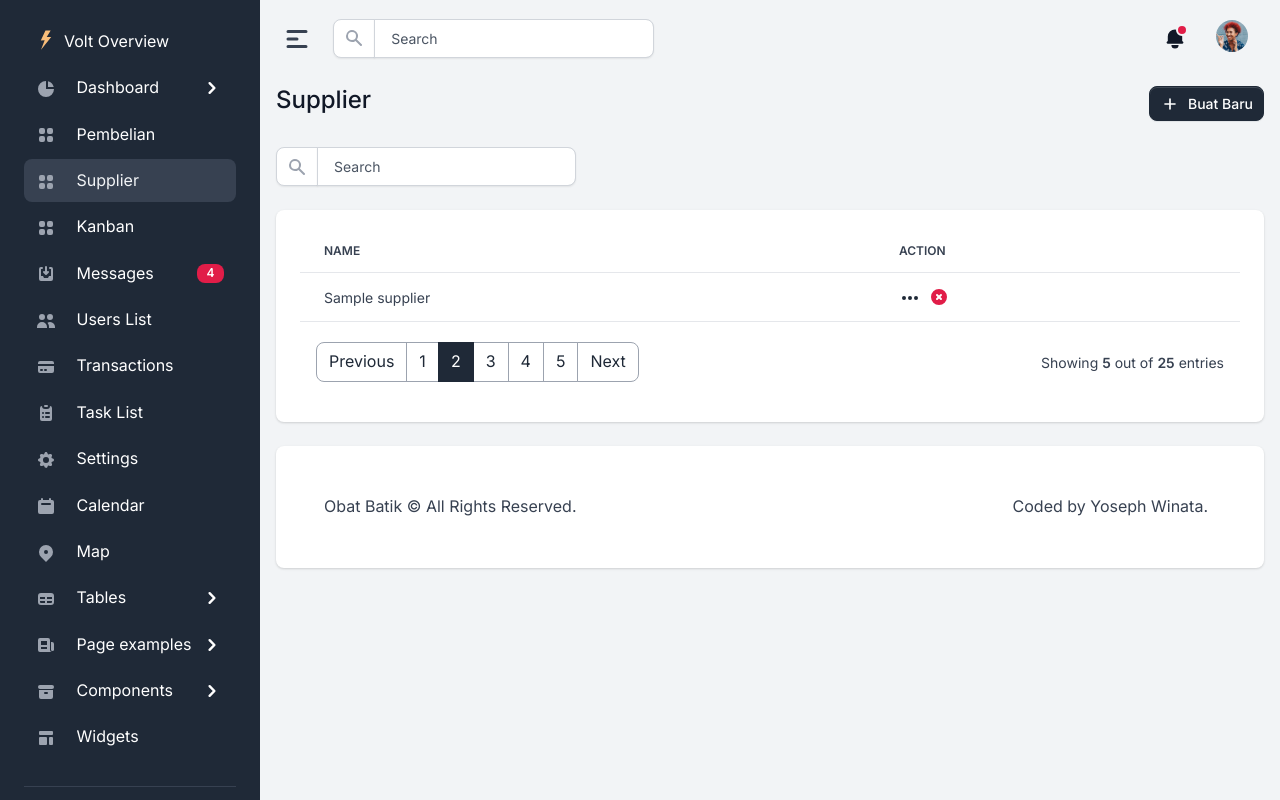
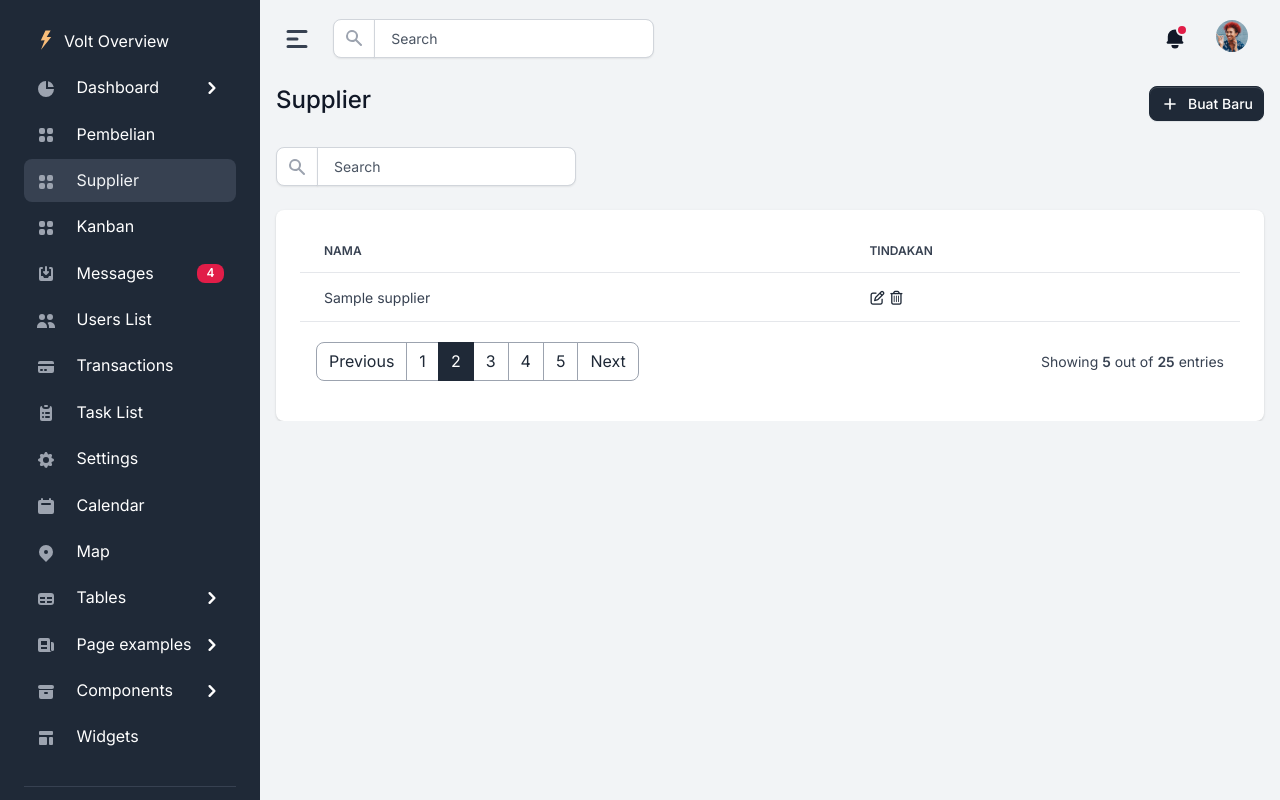
Before and after one commit to yosephwinata/obat-batik, a Django app: page /suppliers in a window 1280 px wide. Run offline with Django 3.2, Linux system fonts and the light colour scheme; tables that the repository leaves empty hold one stand-in row (values such as "Sample post"); some libraries are stand-ins or nearby versions.

Commit message:
Add action row to Suppliers

```diff
--- a/apps/supplier/templates/supplier/includes/supplier-row.html
+++ b/apps/supplier/templates/supplier/includes/supplier-row.html
@@ -4,26 +4,15 @@
     <td><span class="fw-normal">{{supplier.name}}</span></td>
     {% comment %} <td><span class="fw-normal">Gondrong</span></td> {% endcomment %}
     <td>
-        <div class="btn-group">
-            <button class="btn btn-link text-dark dropdown-toggle dropdown-toggle-split m-0 p-0" data-bs-toggle="dropdown" aria-haspopup="true" aria-expanded="false">
-                <svg class="icon icon-xs" fill="currentColor" viewBox="0 0 20 20" xmlns="http://www.w3.org/2000/svg"><path d="M6 10a2 2 0 11-4 0 2 2 0 014 0zM12 10a2 2 0 11-4 0 2 2 0 014 0zM16 12a2 2 0 100-4 2 2 0 000 4z"></path></svg>
-                <span class="visually-hidden">Toggle Dropdown</span>
-            </button>
-            <div class="dropdown-menu dashboard-dropdown dropdown-menu-start mt-2 py-1">
-                <a class="dropdown-item d-flex align-items-center" href="#">
-                    <svg class="dropdown-icon text-gray-400 me-2" fill="currentColor" viewBox="0 0 20 20" xmlns="http://www.w3.org/2000/svg"><path fill-rule="evenodd" d="M10 1.944A11.954 11.954 0 012.166 5C2.056 5.649 2 6.319 2 7c0 5.225 3.34 9.67 8 11.317C14.66 16.67 18 12.225 18 7c0-.682-.057-1.35-.166-2.001A11.954 11.954 0 0110 1.944zM11 14a1 1 0 11-2 0 1 1 0 012 0zm0-7a1 1 0 10-2 0v3a1 1 0 102 0V7z" clip-rule="evenodd"></path></svg>
-                    Reset Pass
-                </a>
-                <a class="dropdown-item d-flex align-items-center" href="#">
-                    <svg class="dropdown-icon text-gray-400 me-2" fill="currentColor" viewBox="0 0 20 20" xmlns="http://www.w3.org/2000/svg"><path d="M10 12a2 2 0 100-4 2 2 0 000 4z"></path><path fill-rule="evenodd" d="M.458 10C1.732 5.943 5.522 3 10 3s8.268 2.943 9.542 7c-1.274 4.057-5.064 7-9.542 7S1.732 14.057.458 10zM14 10a4 4 0 11-8 0 4 4 0 018 0z" clip-rule="evenodd"></path></svg>
-                    View Details
-                </a>
-                <a class="dropdown-item d-flex align-items-center" href="#">
-                    <svg class="dropdown-icon text-danger me-2" fill="currentColor" viewBox="0 0 20 20" xmlns="http://www.w3.org/2000/svg"><path d="M11 6a3 3 0 11-6 0 3 3 0 016 0zM14 17a6 6 0 00-12 0h12zM13 8a1 1 0 100 2h4a1 1 0 100-2h-4z"></path></svg>
-                    Suspend
-                </a>
-            </div>
-        </div>
-        <svg class="icon icon-xs text-danger ms-1" title="Delete" data-bs-toggle="tooltip" fill="currentColor" viewBox="0 0 20 20" xmlns="http://www.w3.org/2000/svg"><path fill-rule="evenodd" d="M10 18a8 8 0 100-16 8 8 0 000 16zM8.707 7.293a1 1 0 00-1.414 1.414L8.586 10l-1.293 1.293a1 1 0 101.414 1.414L10 11.414l1.293 1.293a1 1 0 001.414-1.414L11.414 10l1.293-1.293a1 1 0 00-1.414-1.414L10 8.586 8.707 7.293z" clip-rule="evenodd"></path></svg>
+        <button class="btn btn-link m-0 p-0">
+            <i class="far fa-edit" title="Ubah" data-bs-toggle="tooltip"></i>
+        </button>
+        <button class="btn btn-link m-0 p-0">
+            {% comment %} <svg class="icon icon-xs text-danger ms-1" title="Hapus" data-bs-toggle="tooltip" fill="currentColor" viewBox="0 0 20 20" xmlns="http://www.w3.org/2000/svg"><path fill-rule="evenodd" d="M10 18a8 8 0 100-16 8 8 0 000 16zM8.707 7.293a1 1 0 00-1.414 1.414L8.586 10l-1.293 1.293a1 1 0 101.414 1.414L10 11.414l1.293 1.293a1 1 0 001.414-1.414L11.414 10l1.293-1.293a1 1 0 00-1.414-1.414L10 8.586 8.707 7.293z" clip-rule="evenodd"></path></svg> {% endcomment %}
+            <i class="far fa-trash-alt" title="Hapus" data-bs-toggle="tooltip"></i>
+        </button>
     </td>
 </tr>
+
+<!-- Specific Page JS goes HERE  -->
+{% block javascripts %}{% endblock javascripts %}
--- a/apps/supplier/templates/supplier/supplier-read-all.html
+++ b/apps/supplier/templates/supplier/supplier-read-all.html
@@ -10,45 +10,15 @@
     <div class="d-flex justify-content-between flex-wrap flex-md-nowrap align-items-center py-4">
         <div class="d-block mb-4 mb-md-0">
             <h2 class="h4">Supplier</h2>
-            {% comment %} <p class="mb-0">Sub heading</p> {% endcomment %}
         </div>
         <div class="btn-toolbar mb-2 mb-md-0">
-            {% comment %} <a href="#" class="btn btn-sm btn-gray-800 d-inline-flex align-items-center"> {% endcomment %}
-            <!-- Button Modal -->
-            <button type="button" class="btn btn-sm btn-gray-800 d-inline-flex align-items-center" data-bs-toggle="modal" data-bs-target="#supplier-modal">
-                <svg class="icon icon-xs me-2" fill="none" stroke="currentColor" viewBox="0 0 24 24" xmlns="http://www.w3.org/2000/svg"><path stroke-linecap="round" stroke-linejoin="round" stroke-width="2" d="M12 6v6m0 0v6m0-6h6m-6 0H6"></path></svg>
-                Buat Baru
-            </button>
-            {% comment %} </a> {% endcomment %}
-            <!-- Modal Content -->
-            <div class="modal fade" id="supplier-modal" tabindex="-1" role="dialog" aria-labelledby="modal-default" aria-hidden="true">
-                <div class="modal-dialog modal-dialog-centered" role="document">
-                    <div class="modal-content">
-                        <div class="modal-header">
-                            <h2 class="h6 modal-title">Tambah Supplier Baru</h2>
-                            <button type="button" class="btn-close" data-bs-dismiss="modal" aria-label="Close"></button>
-                        </div>
-                        {% comment %} <div class="modal-body">
-                            <p>With less than a month to go before the European Union enacts new consumer privacy laws for its citizens, companies around the world are updating their terms of service agreements to comply.</p>
-                            <p>The European Union’s General Data Protection Regulation (G.D.P.R.) goes into effect on May 25 and is meant to ensure a common set of data rights in the European Union. It requires organizations to notify users as
-                                soon as possible of high-risk data breaches that could personally affect them.</p>
-                        </div> {% endcomment %}
-                        <!-- Form -->
-                        <div class="mx-4 mt-2">
-                            <div class="mb-3">
-                                <label for="supplierName">Nama*</label>
-                                <input type="text" class="form-control" id="supplierName" required>
-                            </div>
-                        </div>
-                        <!-- End of Form -->
-                        <div class="modal-footer">
-                            <button type="button" class="btn btn-secondary">Submit</button>
-                            <button type="button" class="btn btn-link text-gray-600 ms-auto" data-bs-dismiss="modal">Cancel</button>
-                        </div>
-                    </div>
-                </div>
-            </div>
-            <!-- End of Modal Content -->
+            {% comment %} <a href="{% url "post-detail-page" post.slug %}"> {% endcomment %}
+            <a href="{% url "supplier-create-page" %}">
+                <button type="button" class="btn btn-sm btn-gray-800 d-inline-flex align-items-center" data-bs-toggle="modal" data-bs-target="#supplier-modal">
+                    <svg class="icon icon-xs me-2" fill="none" stroke="currentColor" viewBox="0 0 24 24" xmlns="http://www.w3.org/2000/svg"><path stroke-linecap="round" stroke-linejoin="round" stroke-width="2" d="M12 6v6m0 0v6m0-6h6m-6 0H6"></path></svg>
+                    Buat Baru
+                </button>
+            </a>
         </div>
     </div>
 
@@ -71,8 +41,8 @@
         <table class="table user-table table-hover align-items-center">
             <thead>
                 <tr>
-                    <th class="border-bottom">Name</th>
-                    <th class="border-bottom">Action</th>
+                    <th class="border-bottom">Nama</th>
+                    <th class="border-bottom">Tindakan</th>
                 </tr>
             </thead>
             <tbody>
--- a/apps/supplier/urls.py
+++ b/apps/supplier/urls.py
@@ -1,9 +1,12 @@
 from django.urls import path
 
 from . import views
+from apps import supplier
 
 urlpatterns = [
-    path("suppliers", views.suppliers, name="supplier-read-all-page")
+    path("suppliers", views.suppliers, name="supplier-read-all-page"),
+    path("supplier/create", views.supplier_create, name="supplier-create-page"),
+    path("suppliers/<str:name>/update", views.supplier_update, name="supplier-update-page")
     # path("suppliers", views.suppliers)
 ]
 
--- a/apps/supplier/views.py
+++ b/apps/supplier/views.py
@@ -1,4 +1,4 @@
-from django.shortcuts import render
+from django.shortcuts import get_object_or_404, render
 from django.template import loader
 from django.http import HttpResponse
 
@@ -12,8 +12,28 @@ def suppliers(request):
     context['segment'] = load_template
     # latest_posts = Post.objects.all().order_by("-date")[:3]
     context['suppliers'] = Supplier.objects.all()
-    print('toto', context)
     return render(request, 'supplier/' + load_template, context)
+
+def supplier_create(request):
+    context = {}
+    load_template = 'supplier-create.html'
+    context['segment'] = load_template
+    return render(request, 'supplier/' + load_template, context)
+
+def supplier_update(request, name):
+    context = {}
+    load_template = 'supplier-update.html'
+    context['supplier'] = get_object_or_404(Supplier, name=name)
+    context['segment'] = load_template
+    print('drong', context)
+    return render(request, 'supplier/' + load_template, context)
+
+
+# def post_detail(request, slug):
+#     identified_post = get_object_or_404(Post, slug=slug)
+#     return render(request, "blog/post-detail.html", {
+#         "post": identified_post
+#     })
 
 
 ##V2
--- a/apps/templates/includes/footer.html
+++ b/apps/templates/includes/footer.html
@@ -1,5 +1,4 @@
-
-<footer class="bg-white rounded shadow p-5 mb-4 mt-4">
+{% comment %} <footer class="bg-white rounded shadow p-5 mb-4 mt-4">
     <div class="row">
         <div class="col-12 col-md-4 col-xl-6 mb-4 mb-md-0">
             <p class="mb-0 text-center text-lg-start">
@@ -15,4 +14,4 @@
             </ul>
         </div>
     </div>
-</footer>
+</footer> {% endcomment %}
--- a/apps/templates/layouts/base.html
+++ b/apps/templates/layouts/base.html
@@ -70,6 +70,9 @@
 <!-- Specific Page CSS goes HERE  -->
 {% block stylesheets %}{% endblock stylesheets %}
 
+<!-- fontawesome.com CDN -->
+<script src="https://kit.fontawesome.com/5ef5e5a92c.js" crossorigin="anonymous"></script>
+
 </head>
 <body>
 
```
Also changed, not shown: apps/supplier/templates/supplier/supplier-create.html (added, +25 -0 lines), apps/supplier/templates/supplier/supplier-update.html (added, +25 -0 lines).
